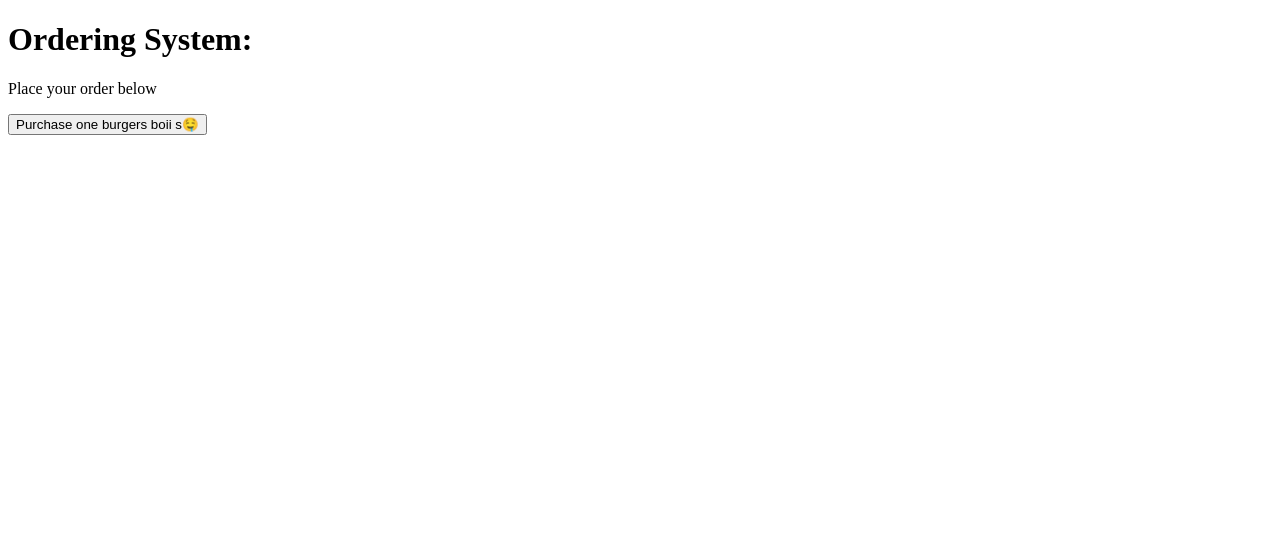
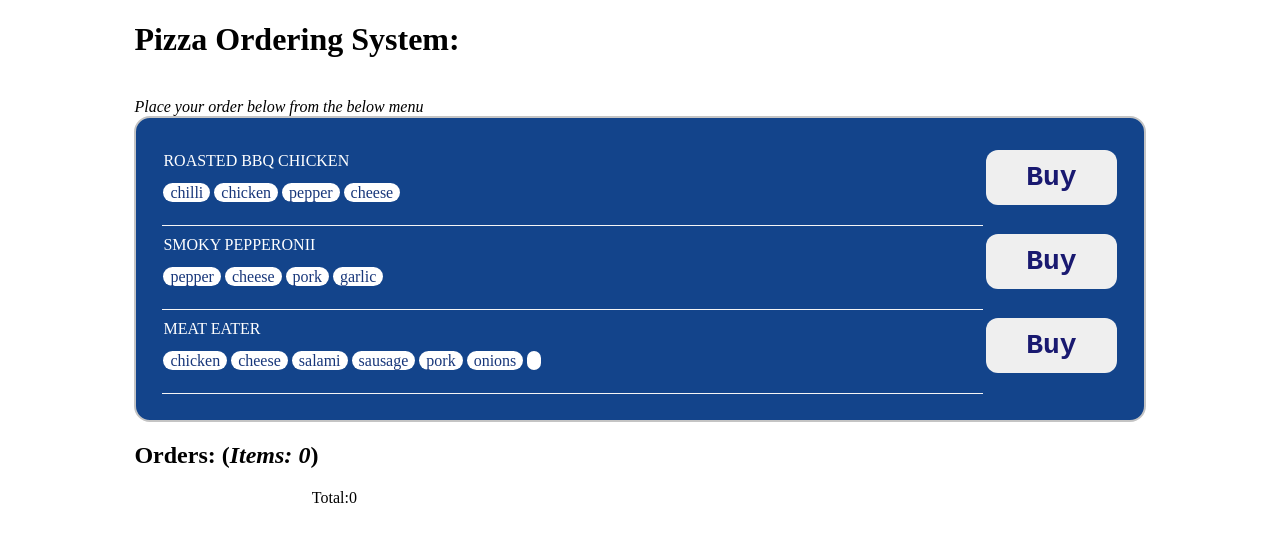
Before and after one commit to NevetsKuro/Turbo-Template, a Next.js app in the folder apps/web/: page / in a window 1280 px wide. Shown: the top 542 px of the page. Built offline with nearby package versions, Linux system fonts and the light colour scheme.

Commit message:
chore: pizza system

```diff
--- /dev/null
+++ b/apps/web/pages/_app.js
@@ -0,0 +1,8 @@
+/* eslint-disable import/no-anonymous-default-export */
+/* eslint-disable react/display-name */
+import React from 'react';
+import "./index.css"
+
+export default function ({ Component, pageProps }) {
+  return <Component {...pageProps} />;
+};
--- /dev/null
+++ b/apps/web/pages/index.css
@@ -0,0 +1,43 @@
+.container{
+  width: 80%;
+  margin: auto;
+}
+.menu-table{
+  width: 100%;
+  margin: auto;
+  border: 2px solid #c4c4c4;
+  background: #13448b;
+  color: white;
+  padding: 24px;
+  border-radius: 16px;
+}
+.menu-table > tbody > tr > td {
+  line-height: 2;
+  padding-bottom: 16px;
+}
+.menu-table > tbody > tr > td:nth-child(1) {
+  border-bottom: 1px solid whitesmoke;
+}
+.menu-table > tbody > tr > td:nth-child(2) {
+  width: 0px;
+}
+
+.chips{
+  display: inline;
+  margin-right: 4px;
+  border-radius: 16px;
+  padding: 1px 7px;
+  background: white;
+  color: #17367a;
+}
+
+
+/* Ordered Items displayed */
+.display-orders {
+  display: flex;
+  flex-direction: row;
+  width: 400px;
+  justify-content: center;
+  align-items: baseline;
+  height: 100px;
+}
--- a/apps/web/pages/index.tsx
+++ b/apps/web/pages/index.tsx
@@ -1,12 +1,109 @@
-import { Button } from "ui";
+import React, { useState } from 'react';
+import { Button } from 'ui';
 
 export default function Web() {
+  const [orders, setOrders] = useState([]);
+  const [count, setCount] = useState(0);
+  const menu = [
+    {
+      name: 'ROASTED BBQ CHICKEN',
+      ingredients: ['chilli', 'chicken', 'pepper', 'cheese'],
+      price: '200',
+    },
+    {
+      name: 'SMOKY PEPPERONII',
+      ingredients: ['pepper', 'cheese', 'pork', 'garlic'],
+      price: '400',
+    },
+    {
+      name: 'MEAT EATER',
+      ingredients: [
+        'chicken',
+        'cheese',
+        'salami',
+        'sausage',
+        'pork',
+        'onions',
+        '',
+      ],
+      price: '400',
+    },
+  ];
+  const buyPizza = (prevOrders, pizza) => {
+    console.log("new Orders", pizza);
+    let temp = prevOrders || [];
+    const flag = temp.some((x) => x.name == pizza.name);
+    setCount(count+1)
+    if (!flag) {
+      console.log('New pizza');
+      temp.push({
+        name: pizza.name,
+        quantity: 1,
+        price: pizza.price,
+      });
+    } else {
+      console.log('Add extra pizza');
+      temp.forEach((x) => {
+        if (x.name == pizza.name) {
+          x.quantity += 1;
+        }
+      });
+    }
+    setOrders(temp);
+    console.log(temp);
+  };
+  const getTotal = (preOrders) => {
+    let totalCost = 0
+    preOrders.forEach(order=>{
+      totalCost += order.quantity * order.price
+    })
+    return totalCost
+  }
   return (
-    <div>
-      {/* Trigger GA - flip value: true */}
-      <h1>Ordering System:</h1>
-      <p>Place your order below</p>
-      <Button />
+    <div className='container'>
+      <h1>Pizza Ordering System:</h1>
+      <br />
+      <em>Place your order below from the below menu</em>
+      <table className='menu-table'>
+        <tbody>
+          {menu.map((pizza, index) => {
+            return (
+              <tr key={index}>
+                <td>
+                  {pizza.name}
+                  <br />
+                  {pizza.ingredients.map((ingredient) => (
+                    <div key={ingredient} className='chips'>
+                      {ingredient}
+                    </div>
+                  ))}
+                </td>
+                <td>
+                  <Button title={'Buy'} callbackFn={() => buyPizza(orders, pizza)} />
+                </td>
+              </tr>
+            );
+          })}
+        </tbody>
+      </table>
+      <div>
+        <h2>Orders: (<i>Items: {count || 0}</i>)</h2>
+        <div>
+          {orders.length > 0 && orders.map((order, index) => (
+            <div key={index} className="display-orders">
+              <div>
+                {order.name}
+                <br /> <em>price: {order.price}</em>
+              </div>
+              <div>{order.quantity}</div>
+            </div>
+          ))}
+          <div className='display-orders'>
+            <div>Total:</div>
+            <div>{getTotal(orders)}</div>
+          </div>
+        </div>
+      </div>
     </div>
   );
 }
--- a/packages/ui/Button.tsx
+++ b/packages/ui/Button.tsx
@@ -1,11 +1,10 @@
 import * as React from 'react';
-export const Button = () => {
-  const [msg, setMsg] = React.useState('');
-  const [count, setCount] = React.useState(0);
+import "./css/style.css"
+
+export const Button = ({callbackFn, title}:{callbackFn: React.EventHandler<any> ,title: string}) => {
   return (
-    <div>
-      <button onClick={() => {setCount(count+1);setMsg("> One Deluxe Burger")}}>Purchase one burgers boii s🤤</button>
-      {count>0 && <h1>{msg} x{count}</h1>}
-    </div>
+    <button className='primary-button' title={title} onClick={callbackFn}>
+      {title}
+    </button>
   );
 };
--- /dev/null
+++ b/packages/ui/css/style.css
@@ -0,0 +1,17 @@
+.primary-border{
+  width: 100%;
+  min-height: 0px;
+  border: 2px solid royalblue;
+  margin: 8px;
+  padding: 8px;
+}
+.primary-button{
+  cursor: pointer;
+  color: midnightblue;
+  padding: 12px 40px;
+  border-radius: 12px;
+  border: none;
+  font-family: monospace;
+  font-size: 28px;
+  font-weight: 600;
+}
```
Also changed, not shown: packages/ui/PrimaryBorder.jsx (added, +10 -0 lines).
